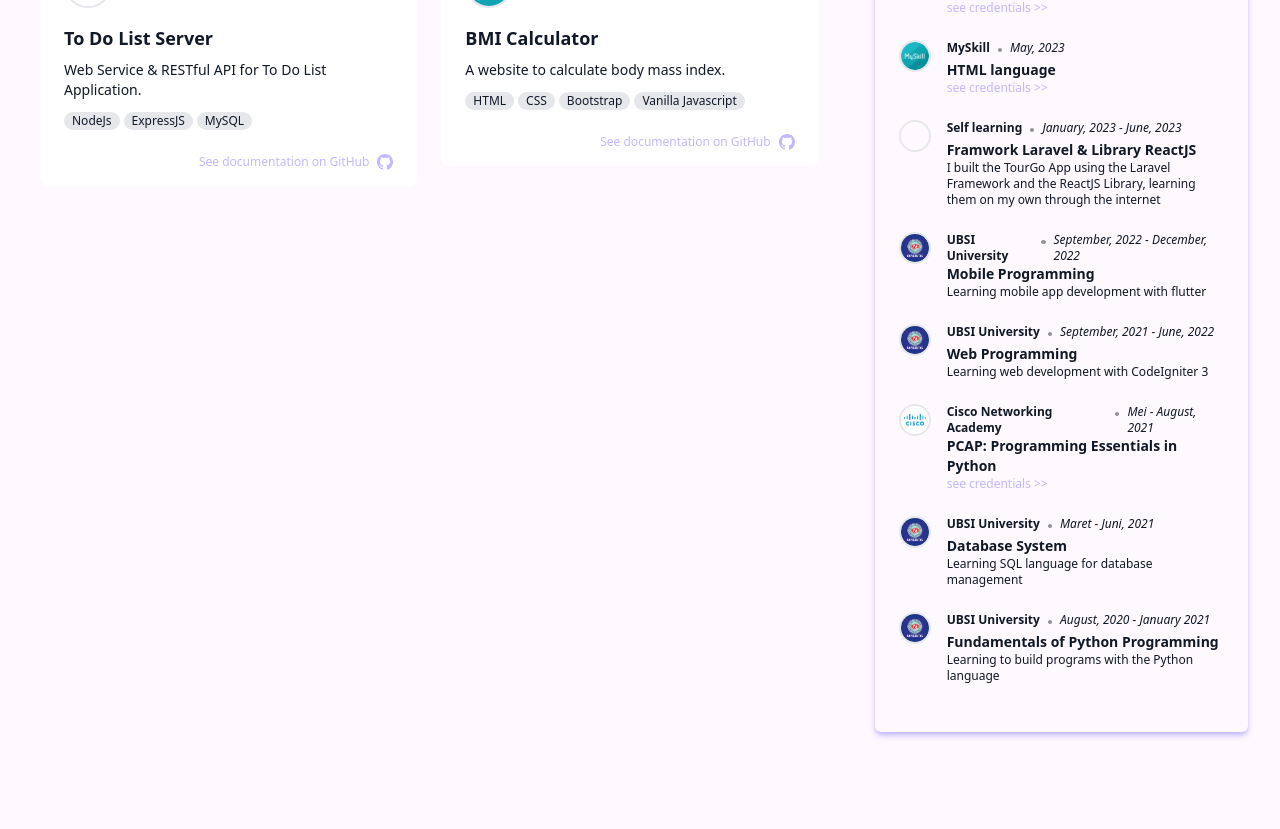
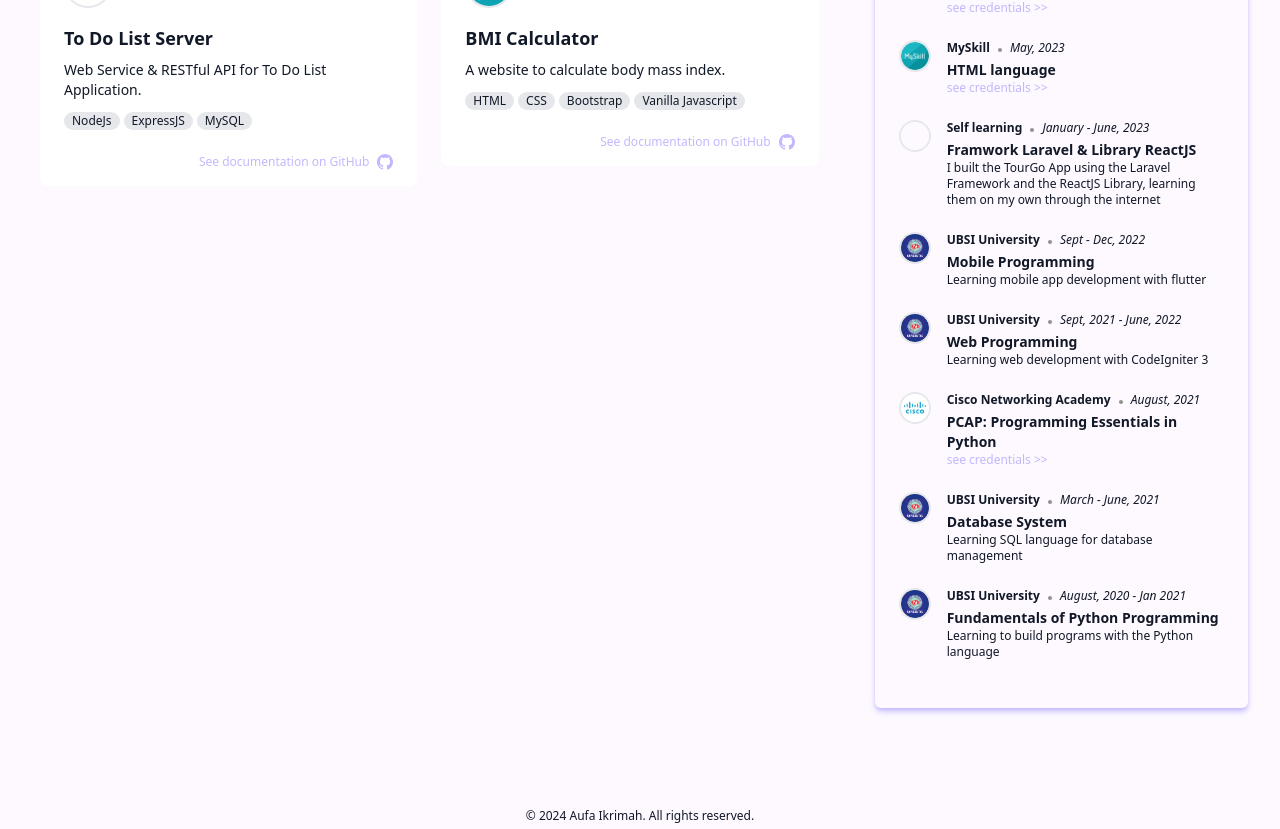
Before and after one commit to aufaikrimaa/aufaikrimaa.github.io, a React (Vite) app: page / in a window 1280 px wide. Shown: the part 1040-1869 px from the top of the page. Built offline with nearby package versions, Linux system fonts and the light colour scheme.

Commit message:
update course data and animation

```diff
--- a/src/App.jsx
+++ b/src/App.jsx
@@ -123,8 +123,8 @@ function App() {
           <div className="px-2">
             {activeTab === "projects" && (
               <div className="grid gap-0.5 grid-cols-2 sm:grid-cols-1 m-2 animate-slide-right">
-                <div className="m-2">
-                  <h1 className="text-xl font-bold ">My Work</h1>
+                <div className="m-2 animate-slide-right">
+                  <h1 className="text-xl font-bold">My Work</h1>
                   <p className="text-xs">
                     Click any card to access the web page !
                   </p>
@@ -156,9 +156,11 @@ function App() {
           </div>
         ) : (
           <div className="flex flex-wrap mb-6 mt-3 px-1">
-            <div className="w-2/3 md:w-full md:px-2 z-10 px-5 pb-5 rounded-3xl">
-              <h1 className="text-2xl font-bold mx-3 my-3">My work</h1>
-              <div className="grid gap-4 grid-cols-2 sm:grid-cols-1 animate-slide-left">
+            <div className="w-2/3 md:w-full md:px-2 z-10 px-5 pb-5 rounded-3xl animate-slide-left">
+              <h1 className="text-2xl font-bold mx-3 my-3 animate-slide-left">
+                My work
+              </h1>
+              <div className="grid gap-4 grid-cols-2 sm:grid-cols-1">
                 {projects.map((item, index) => (
                   <Projects
                     projects={item}
@@ -168,9 +170,9 @@ function App() {
                 ))}
               </div>
             </div>
-            <div className="w-1/3 md:w-full px-4 z-10">
+            <div className="w-1/3 md:w-full px-4 z-10 animate-slide-right">
               <Skills isDarkMode={isDarkMode} />
-              <div className="rounded-md shadow-md shadow-[#C2B8FD] py-4">
+              <div className="rounded-md shadow-md shadow-[#C2B8FD] py-4 animate-slide-right">
                 <h2 className="text-xl font-bold mx-4 mb-4">
                   Course & Certification
                 </h2>
--- a/src/data/courseData.js
+++ b/src/data/courseData.js
@@ -50,7 +50,7 @@ export const course = [
   {
     image: "",
     track: "Self learning",
-    date: "January, 2023 - June, 2023",
+    date: "January - June, 2023",
     name: "Framwork Laravel & Library ReactJS",
     content:
       "I built the TourGo App using the Laravel Framework and the ReactJS Library, learning them on my own through the internet",
@@ -59,7 +59,7 @@ export const course = [
   {
     image: logoBSI,
     track: "UBSI University",
-    date: "September, 2022 - December, 2022",
+    date: "Sept - Dec, 2022",
     name: "Mobile Programming",
     content: "Learning mobile app development with flutter",
     link: "",
@@ -67,7 +67,7 @@ export const course = [
   {
     image: logoBSI,
     track: "UBSI University",
-    date: "September, 2021 - June, 2022",
+    date: "Sept, 2021 - June, 2022",
     name: "Web Programming",
     content: "Learning web development with CodeIgniter 3",
     link: "",
@@ -75,7 +75,7 @@ export const course = [
   {
     image: logoCisco,
     track: "Cisco Networking Academy",
-    date: "Mei - August, 2021",
+    date: "August, 2021",
     name: "PCAP: Programming Essentials in Python",
     content: "",
     link: "https://drive.google.com/file/d/1fmOyFe1XobPqQRxoas6k1FDxfYQ13hwc/view?usp=drive_link",
@@ -83,7 +83,7 @@ export const course = [
   {
     image: logoBSI,
     track: "UBSI University",
-    date: "Maret - Juni, 2021",
+    date: "March - June, 2021",
     name: "Database System",
     content: "Learning SQL language for database management",
     link: "",
@@ -91,7 +91,7 @@ export const course = [
   {
     image: logoBSI,
     track: "UBSI University",
-    date: "August, 2020 - January 2021",
+    date: "August, 2020 - Jan 2021",
     name: "Fundamentals of Python Programming",
     content: "Learning to build programs with the Python language",
     link: "",
```
